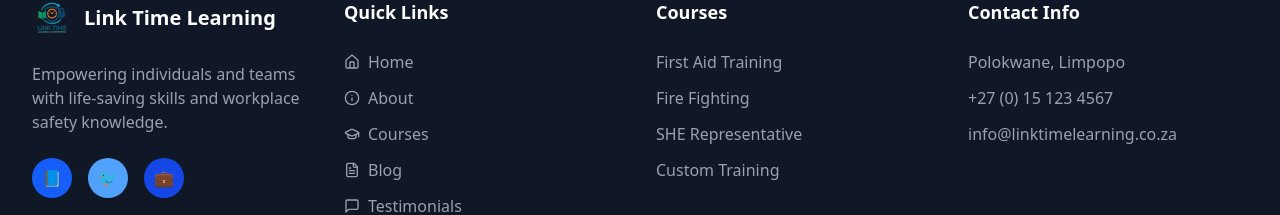
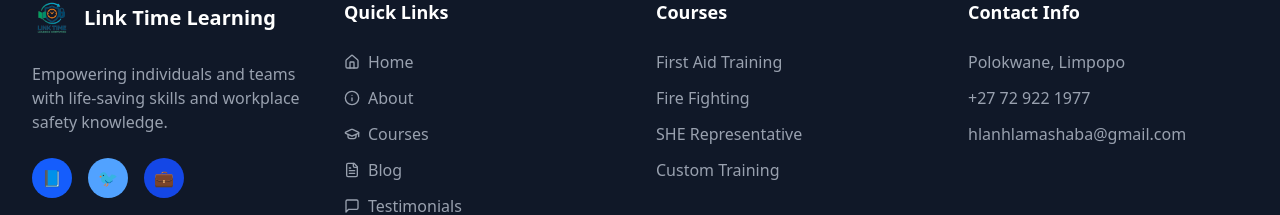
Before and after one commit to Doktor-Moshia/Link-Time-Project, a React (Vite) app in the folder Link Time Website/: page / in a window 1280 px wide. Shown: the part 2394-2609 px from the top of the page. Built offline with nearby package versions, Linux system fonts and the light colour scheme.

Commit message:
Update contact information in Footer component

```diff
--- a/Link Time Website/src/components/Footer.jsx
+++ b/Link Time Website/src/components/Footer.jsx
@@ -76,8 +76,8 @@
             <h3 className="font-bold text-lg mb-6">Contact Info</h3>
             <div className="space-y-3 text-gray-400">
               <p>Polokwane, Limpopo</p>
-              <p>+27 (0) 15 123 4567</p>
-              <p>info@linktimelearning.co.za</p>
+              <p>+27 72 922 1977</p>
+              <p>hlanhlamashaba@gmail.com</p>
             </div>
           </div>
         </div>
```
